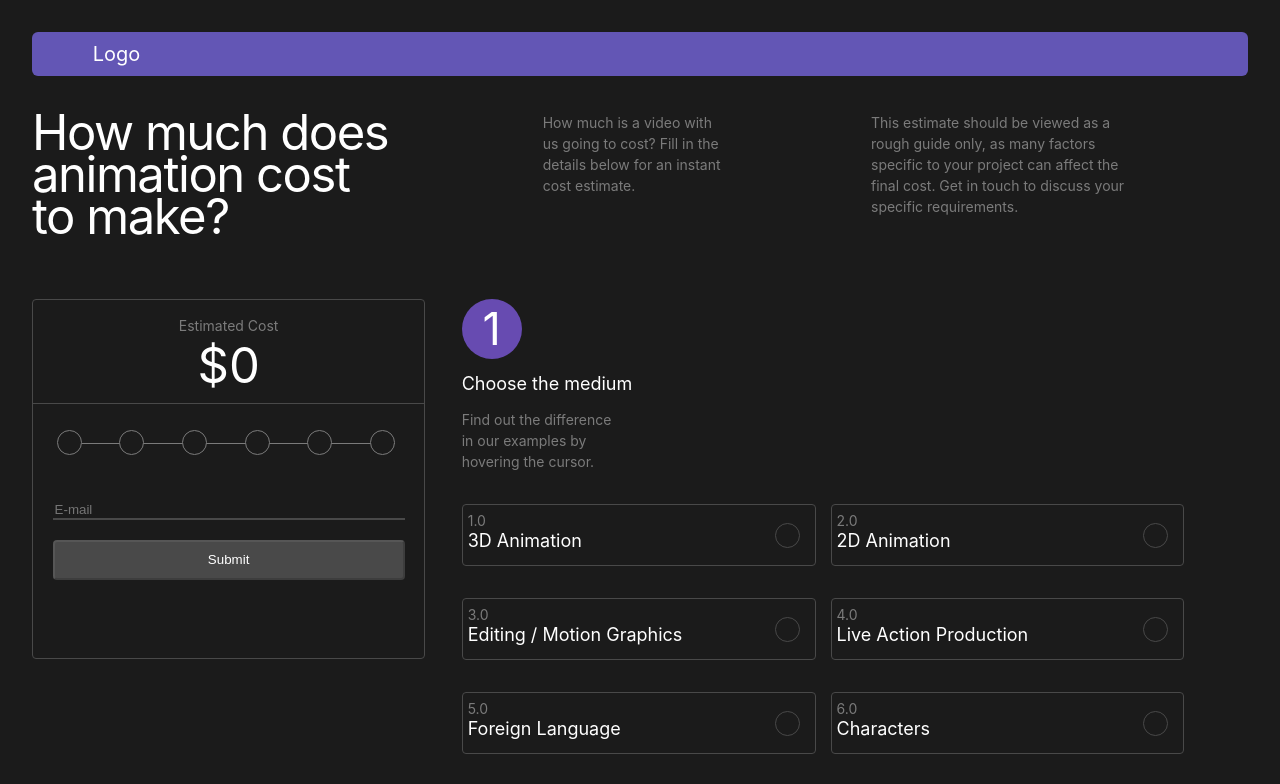
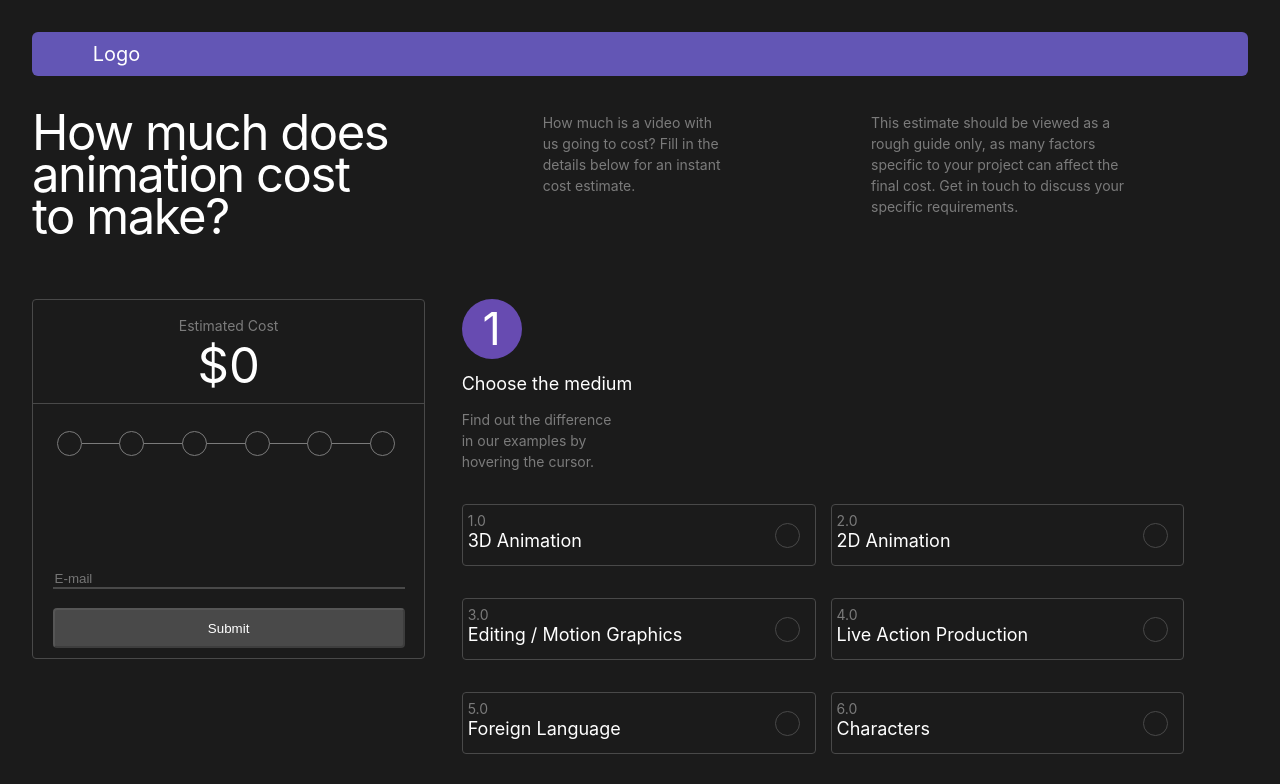
Before and after one commit to popovycholeg/dops.digital, a Next.js app: page / in a window 1280 px wide. Shown: the top 784 px of the page. Built offline with nearby package versions, Linux system fonts and the light colour scheme; a web font is replaced by a local one.

Commit message:
Form fix

```diff
--- a/components/EstimatedCost/styles.module.css
+++ b/components/EstimatedCost/styles.module.css
@@ -55,10 +55,10 @@
   display: flex;
   flex-direction: column;
   width: 100%;
-  height: 100%;
   align-items: center;
   margin: 0;
-  margin-top: 7%;
+  margin-top: auto;
+  margin-bottom: 10px;
 }
 
 @media screen and (max-width: 800px) {
```
